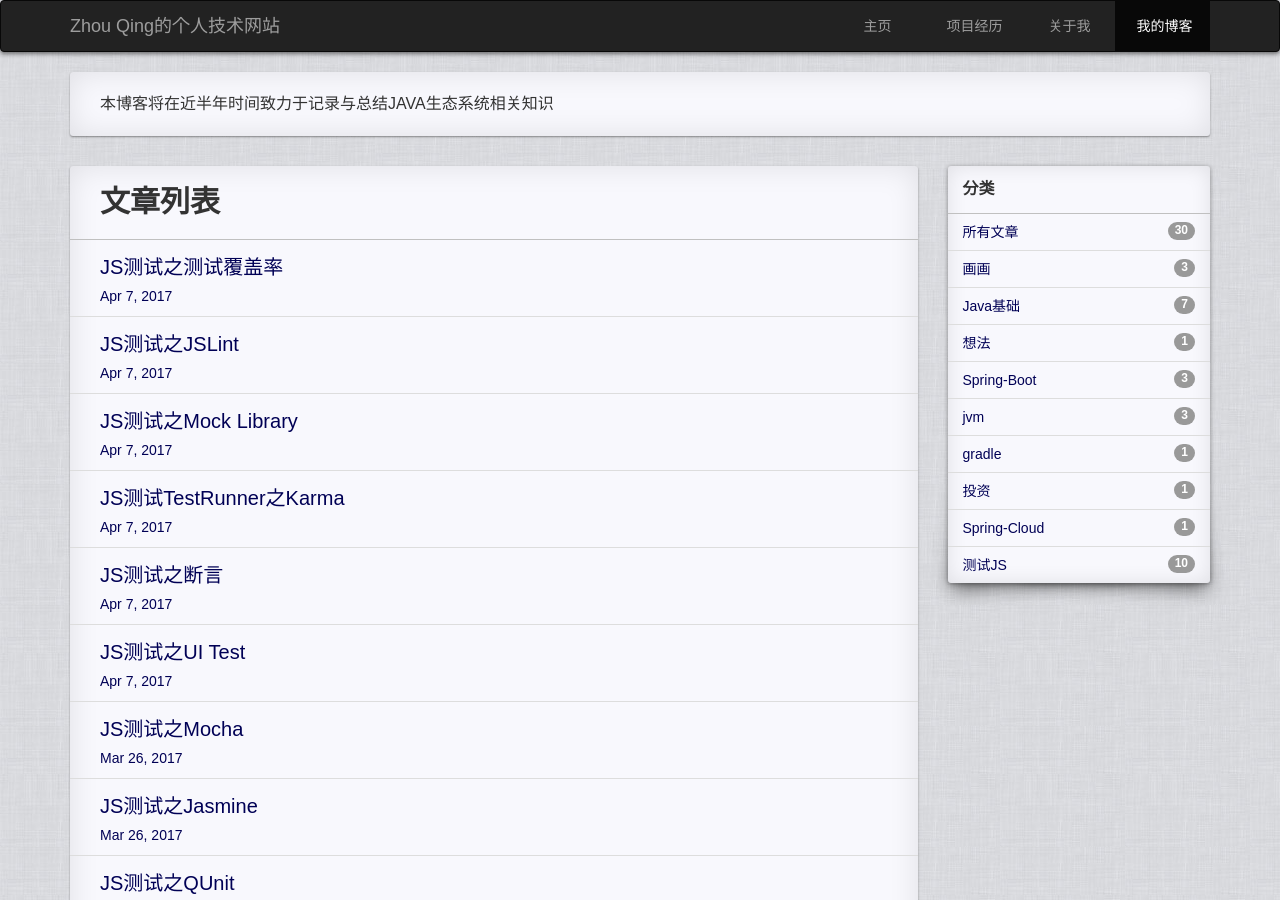
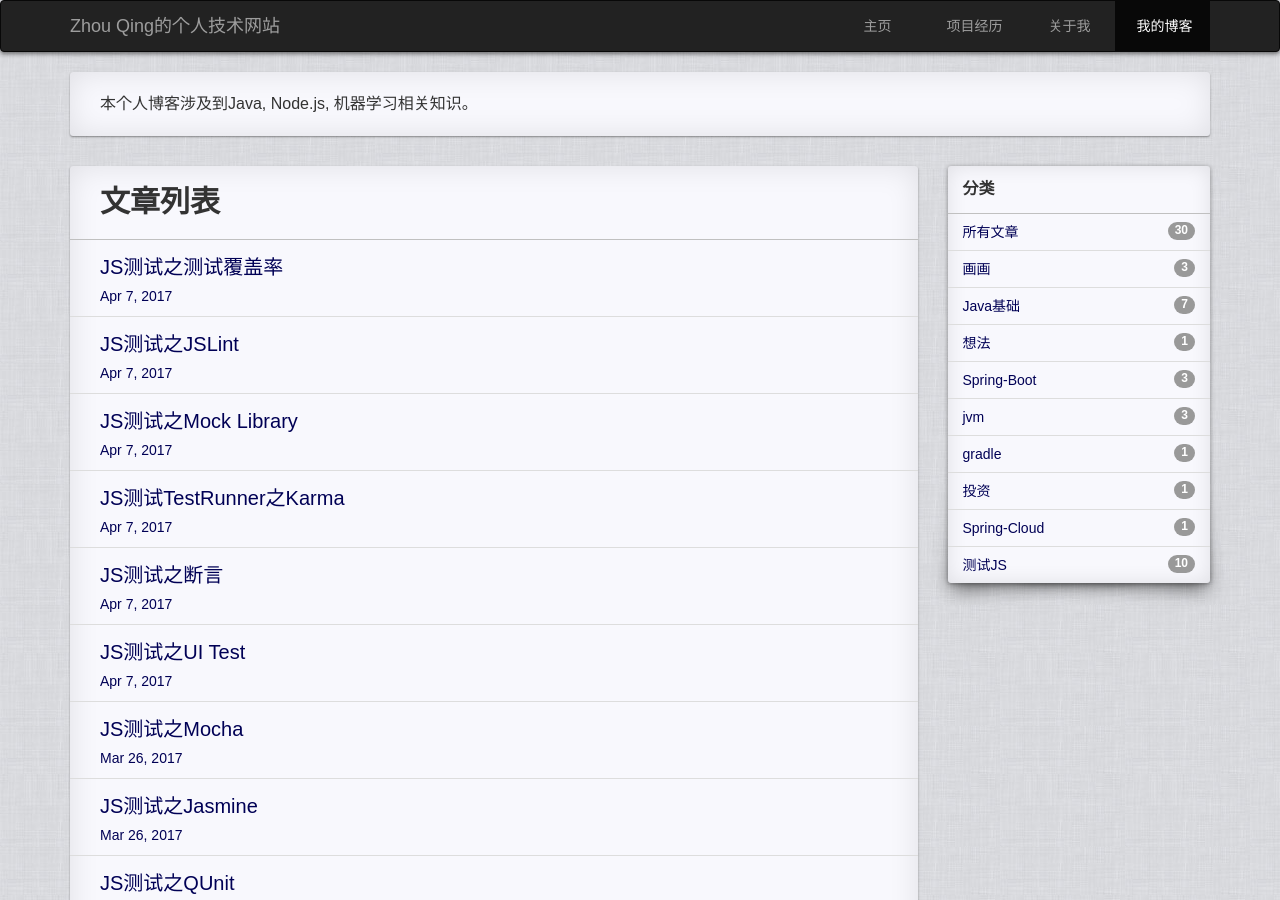
Before and after one commit to zhouqing86/zhouqing86.github.io, a Jekyll site: the page built from index.md, in a window 1280 px wide and 900 px high. Built offline with Jekyll 4.4.1, drawn with Linux system fonts in a browser that asks for light colours; comment, search, counter and statistics services are not loaded.

Commit message:
update title

```diff
--- a/index.md
+++ b/index.md
@@ -2,4 +2,4 @@
 layout: frontpage
 ---
 
-本博客将在近半年时间致力于记录与总结JAVA生态系统相关知识
+本个人博客涉及到Java, Node.js, 机器学习相关知识。
```
